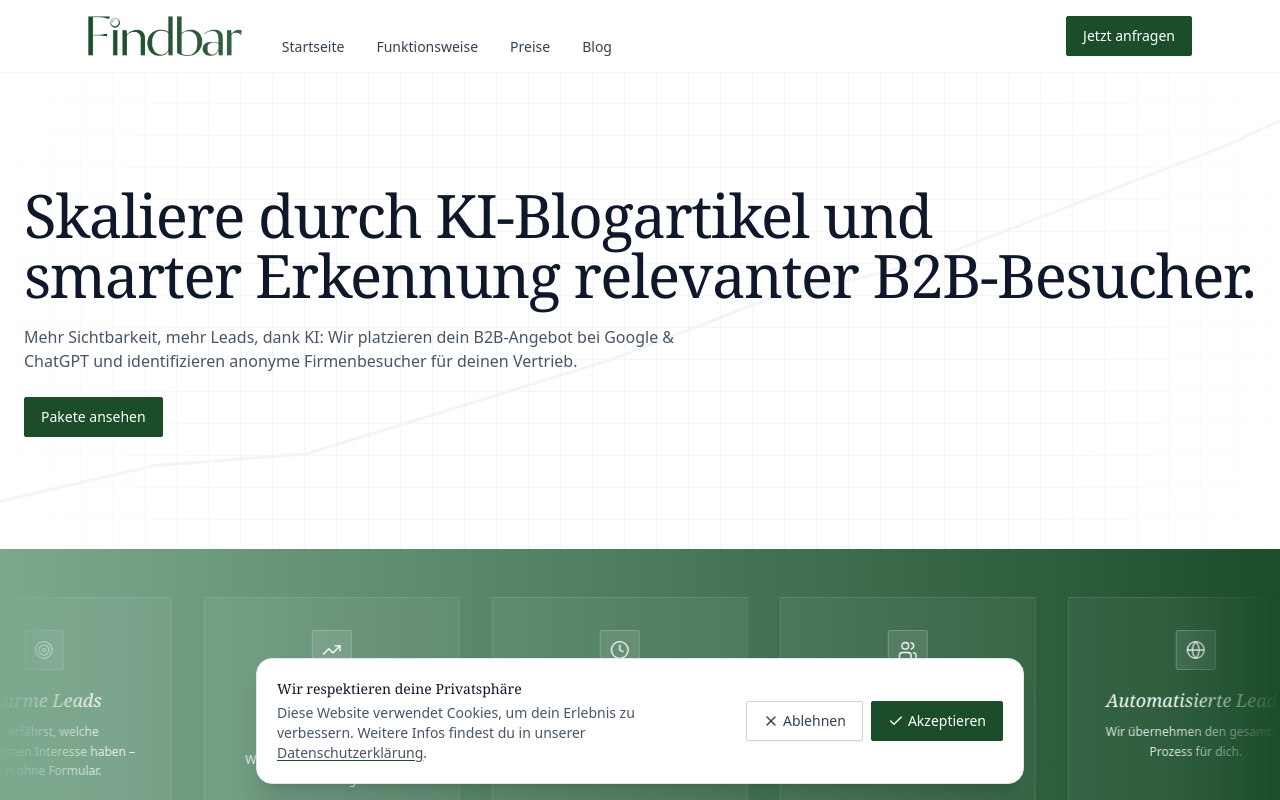
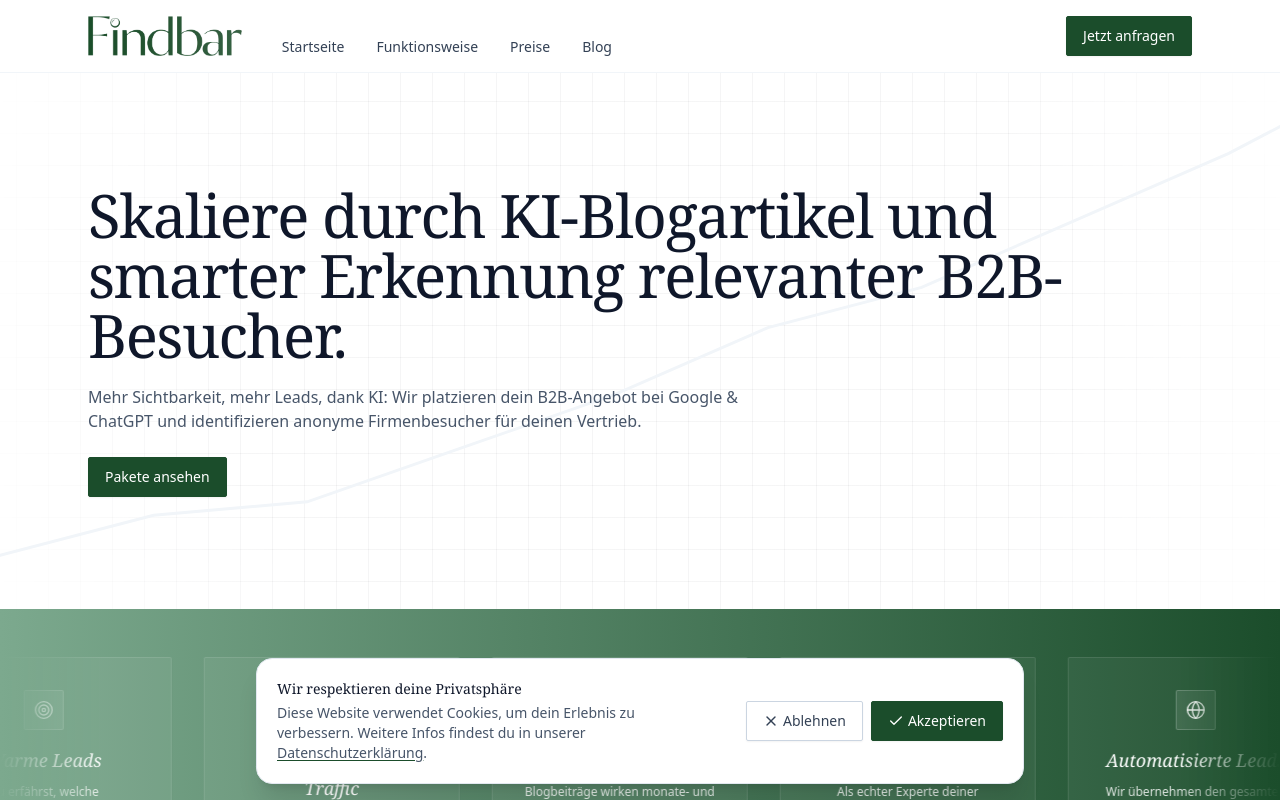
Before and after one commit to lennartnm/findbar_website, a Next.js app: page / in a window 1280 px wide. Shown: the top 800 px of the page. Built offline with nearby package versions, Linux system fonts and the light colour scheme.

Commit message:
Update page.tsx

```diff
--- a/src/app/page.tsx
+++ b/src/app/page.tsx
@@ -123,7 +123,7 @@ function CalendlyModal({
 
 function Hero() {
   return (
-    <section className="relative overflow-hidden bg-white px-6 py-28 text-left">
+    <section className="relative overflow-hidden bg-white py-28">
       {/* Sehr dezentes Raster, sanftes Fade zu Weiß */}
       <div
         aria-hidden
@@ -163,8 +163,8 @@ function Hero() {
         </div>
       </div>
 
-      {/* Content */}
-      <div className="relative z-20">
+      {/* Content: auf max-w-6xl begrenzt, linksbündig */}
+      <div className="relative z-20 mx-auto max-w-6xl px-6 text-left">
         <h1 className={`text-4xl md:text-6xl tracking-tight ${serifClass}`}>
           <span className="italic font-bold"></span> Skaliere durch KI-Blogartikel und
           <br className="hidden md:inline" /> smarter Erkennung relevanter B2B-Besucher.
@@ -198,6 +198,7 @@ function Hero() {
     </section>
   );
 }
+
 
 
 /* ---------------------- VisitorRevealSection (overlay info on scan) ---------------------- */
```
